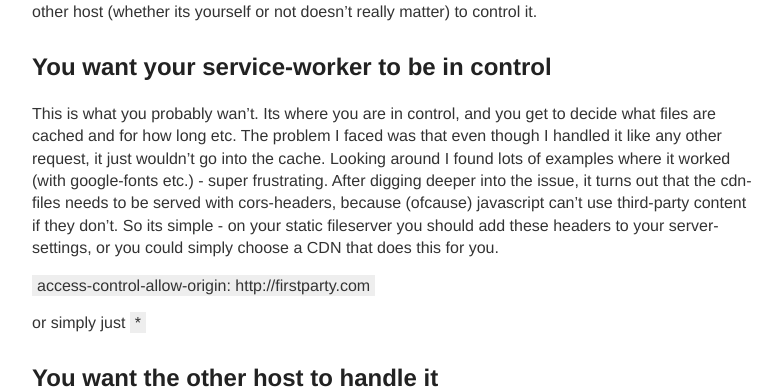
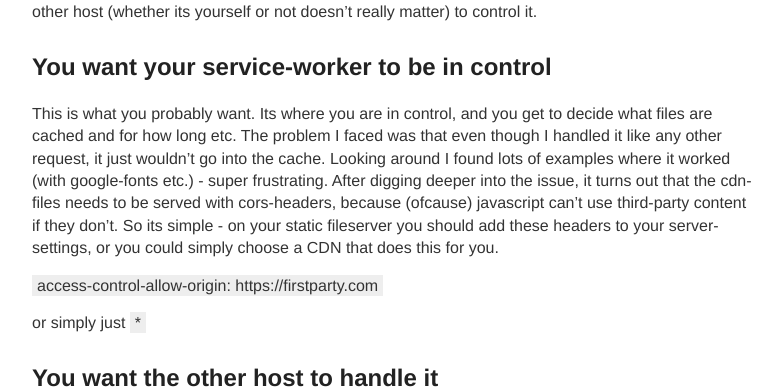
Before and after one commit to filipbech/filipbech.github.io, a Jekyll site: the page built from _posts/2017-2-10-service-worker-and-caching-from-other-origins.md, in a window 1280 px wide and 900 px high, scrolled down 365 px. Shown: the part 155-544 px from the top of the window, without its empty margins (248-1030 px from the left). Built offline with Jekyll 4.4.1, drawn with Linux system fonts in a browser that asks for light colours; comment, search, counter and statistics services are not loaded.

Commit message:
a couple og typos

```diff
--- a/_posts/2017-2-10-service-worker-and-caching-from-other-origins.md
+++ b/_posts/2017-2-10-service-worker-and-caching-from-other-origins.md
@@ -13,9 +13,9 @@ Serviceworker gives you a programmable cache and acts as a proxy for all outgoin
 There are basically two different approaches, and it comes down to which serviceworker is in control of the files. Maybe you want your Progressive Web App (PWA) to control the caching, or you want the other host (whether its yourself or not doesn't really matter) to control it.
 
 ## You want your service-worker to be in control
-This is what you probably wan't. Its where you are in control, and you get to decide what files are cached and for how long etc. The problem I faced was that even though I handled it like any other request, it just wouldn't go into the cache. Looking around I found lots of examples where it worked (with google-fonts etc.) - super frustrating. After digging deeper into the issue, it turns out that the cdn-files needs to be served with cors-headers, because (ofcause) javascript can't use third-party content if they don't. So its simple - on your static fileserver you should add these headers to your server-settings, or you could simply choose a CDN that does this for you.
+This is what you probably want. Its where you are in control, and you get to decide what files are cached and for how long etc. The problem I faced was that even though I handled it like any other request, it just wouldn't go into the cache. Looking around I found lots of examples where it worked (with google-fonts etc.) - super frustrating. After digging deeper into the issue, it turns out that the cdn-files needs to be served with cors-headers, because (ofcause) javascript can't use third-party content if they don't. So its simple - on your static fileserver you should add these headers to your server-settings, or you could simply choose a CDN that does this for you.
 
-`access-control-allow-origin: http://firstparty.com`
+`access-control-allow-origin: https://firstparty.com`
 
 or simply just `*`
 
```
